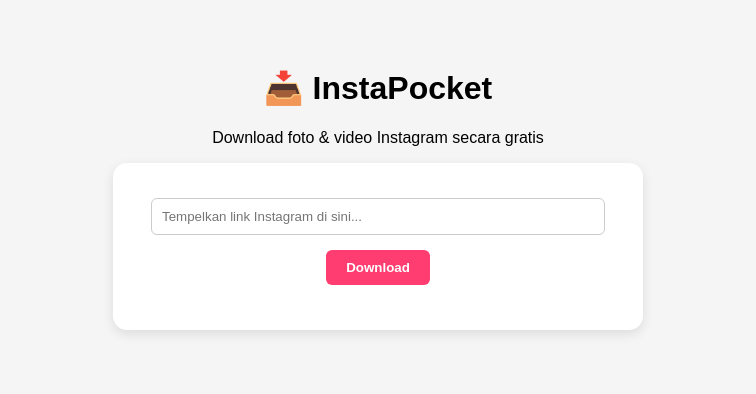
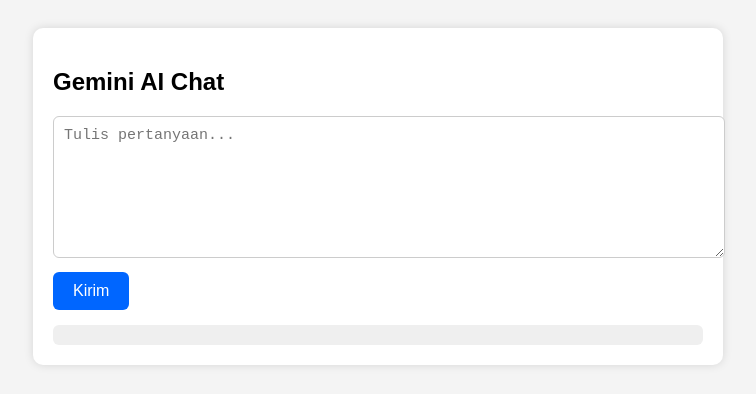
Before and after one commit to Razel4444/bossai, a plain HTML site: page ig down.html in a window 1280 px wide. Shown: the whole page, without its empty margins (262-1018 px from the left). Drawn offline with Linux system fonts and the light colour scheme.

Commit message:
Update ig down.html
Signed-off-by: razel01 <eastfino0819@gmail.com>

```diff
--- a/ig down.html
+++ b/ig down.html
@@ -1,103 +1,94 @@
 <!DOCTYPE html>
 <html lang="en">
 <head>
-    <meta charset="UTF-8">
-    <meta name="viewport" content="width=device-width, initial-scale=1.0">
-    <title>InstaPocket - Instagram Downloader</title>
+  <meta charset="UTF-8" />
+  <meta name="viewport" content="width=device-width, initial-scale=1.0" />
+  <title>Gemini AI Web</title>
+
   <style>
     body {
-            font-family: Arial, sans-serif;
-            background: #f5f5f5;
-            padding: 40px;
-            text-align: center;
+      font-family: Arial;
+      background: #f4f4f4;
+      padding: 20px;
     }
-        .box {
+    .container {
+      max-width: 650px;
       background: white;
-            max-width: 480px;
+      padding: 20px;
       margin: auto;
-            padding: 25px;
-            border-radius: 14px;
-            box-shadow: 0 4px 12px rgba(0,0,0,0.1);
+      border-radius: 10px;
+      box-shadow: 0 0 10px #00000020;
     }
-        input {
-            width: 90%;
+    textarea {
+      width: 100%;
+      height: 120px;
       padding: 10px;
       border-radius: 6px;
       border: 1px solid #ccc;
-            margin-top: 10px;
+      font-size: 15px;
     }
     button {
+      background: #0066ff;
+      color: white;
+      border: none;
       padding: 10px 20px;
-            background: #ff3d71;
-            border: none;
-            color: white;
-            font-weight: bold;
       border-radius: 6px;
+      cursor: pointer;
+      margin-top: 10px;
+      font-size: 16px;
+    }
+    #output {
+      white-space: pre-wrap;
       margin-top: 15px;
-            cursor: pointer;
-        }
-        button:hover {
-            background: #e63665;
-        }
-        #result {
-            margin-top: 20px;
-        }
-        a.download-btn {
-            display: block;
-            margin-top: 12px;
+      background: #efefef;
       padding: 10px;
-            background: #333;
-            color: white;
       border-radius: 6px;
-            text-decoration: none;
     }
   </style>
 </head>
 <body>
 
-    <h1>📥 InstaPocket</h1>
-    <p>Download foto & video Instagram secara gratis</p>
+<div class="container">
+  <h2>Gemini AI Chat</h2>
+  <textarea id="input" placeholder="Tulis pertanyaan..."></textarea>
+  <button onclick="askAI()">Kirim</button>
 
-    <div class="box">
-        <input type="text" id="url" placeholder="Tempelkan link Instagram di sini..." />
-        <button onclick="downloadIG()">Download</button>
-
-        <div id="result"></div>
+  <div id="output"></div>
 </div>
 
 <script>
-function downloadIG() {
-    const link = document.getElementById("url").value;
-    if (!link) {
-        alert("Masukkan link Instagram terlebih dahulu!");
-        return;
+async function askAI() {
+  const text = document.getElementById("input").value;
+  const output = document.getElementById("output");
+  output.innerHTML = "⏳ Loading...";
+
+  const apiKey = "AIzaSyBflCEJmCegy5ZkNtFULCPbW86dVugCCxQ";
+
+  const body = {
+    contents: [{
+      role: "user",
+      parts: [{ text }]
+    }]
+  };
+
+  const res = await fetch(
+    "https://generativelanguage.googleapis.com/v1beta/models/gemini-1.5-flash-latest:generateContent?key=" + apiKey,
+    {
+      method: "POST",
+      headers: {
+        "Content-Type": "application/json"
+      },
+      body: JSON.stringify(body)
     }
+  );
 
-    document.getElementById("result").innerHTML = "⏳ Mengambil data...";
+  const data = await res.json();
 
-    // API publik (tidak perlu key)
-    fetch("https://api.savein.io/download?url=" + encodeURIComponent(link))
-        .then(res => res.json())
-        .then(data => {
-            if (!data.media || data.media.length === 0) {
-                document.getElementById("result").innerHTML = "Gagal mengambil media!";
-                return;
+  try {
+    output.textContent = data.candidates[0].content.parts[0].text;
+  } catch {
+    output.textContent = "❌ Error: cek API key atau kuota.";
   }
-
-            let output = "";
-            data.media.forEach((item, i) => {
-                output += `
-                    <div>
-                        <a class="download-btn" href="${item.url}" target="_blank">Download File ${i+1}</a>
-                    </div>
-                `;
-            });
-
-            document.getElementById("result").innerHTML = output;
-        })
-        .catch(err => {
-            document.getElementById("result").innerHTML = "Error mengambil data API.";
-        });
 }
 </script>
 
```
Lines whose indentation alone changed are shown as unchanged.
